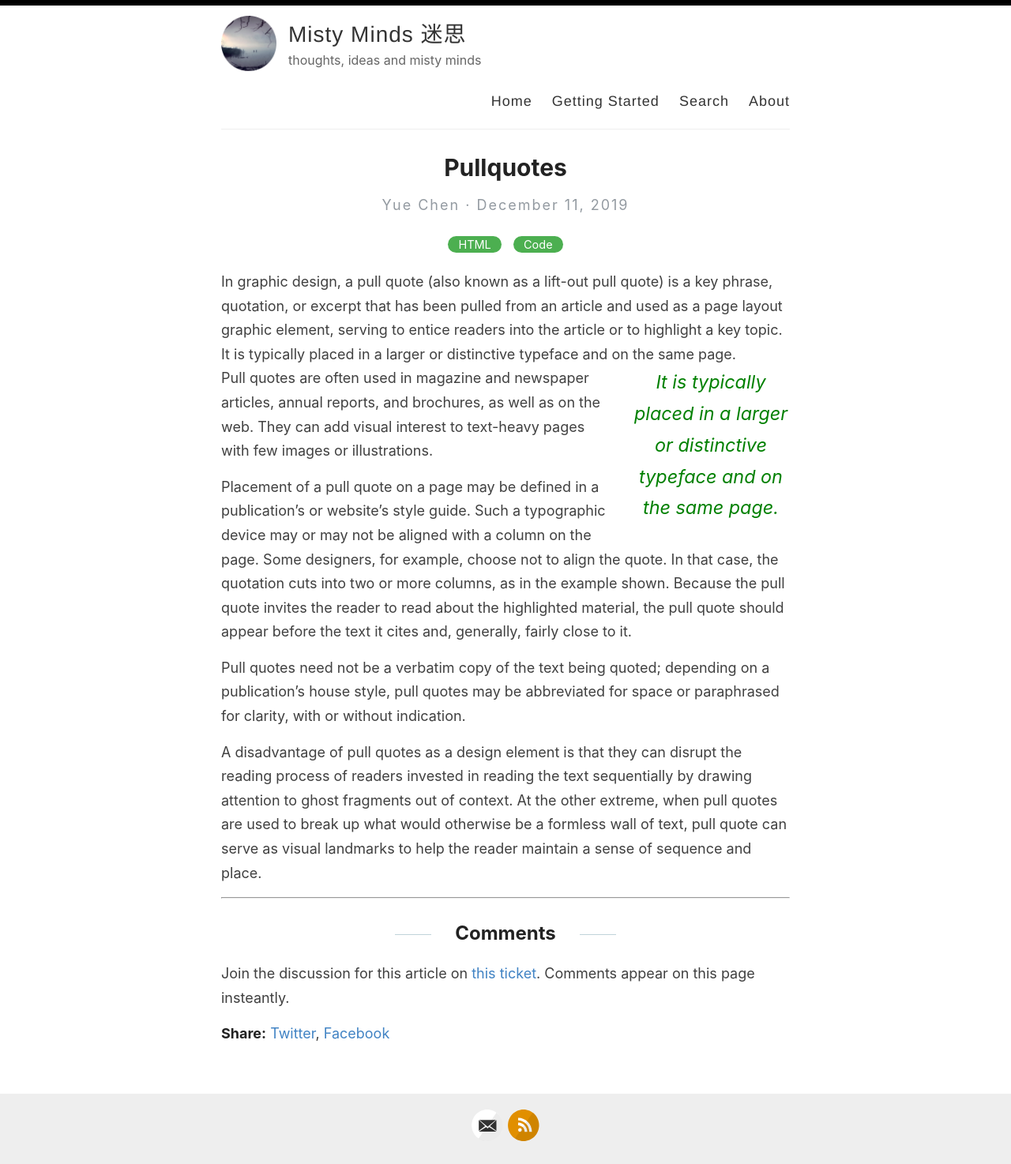
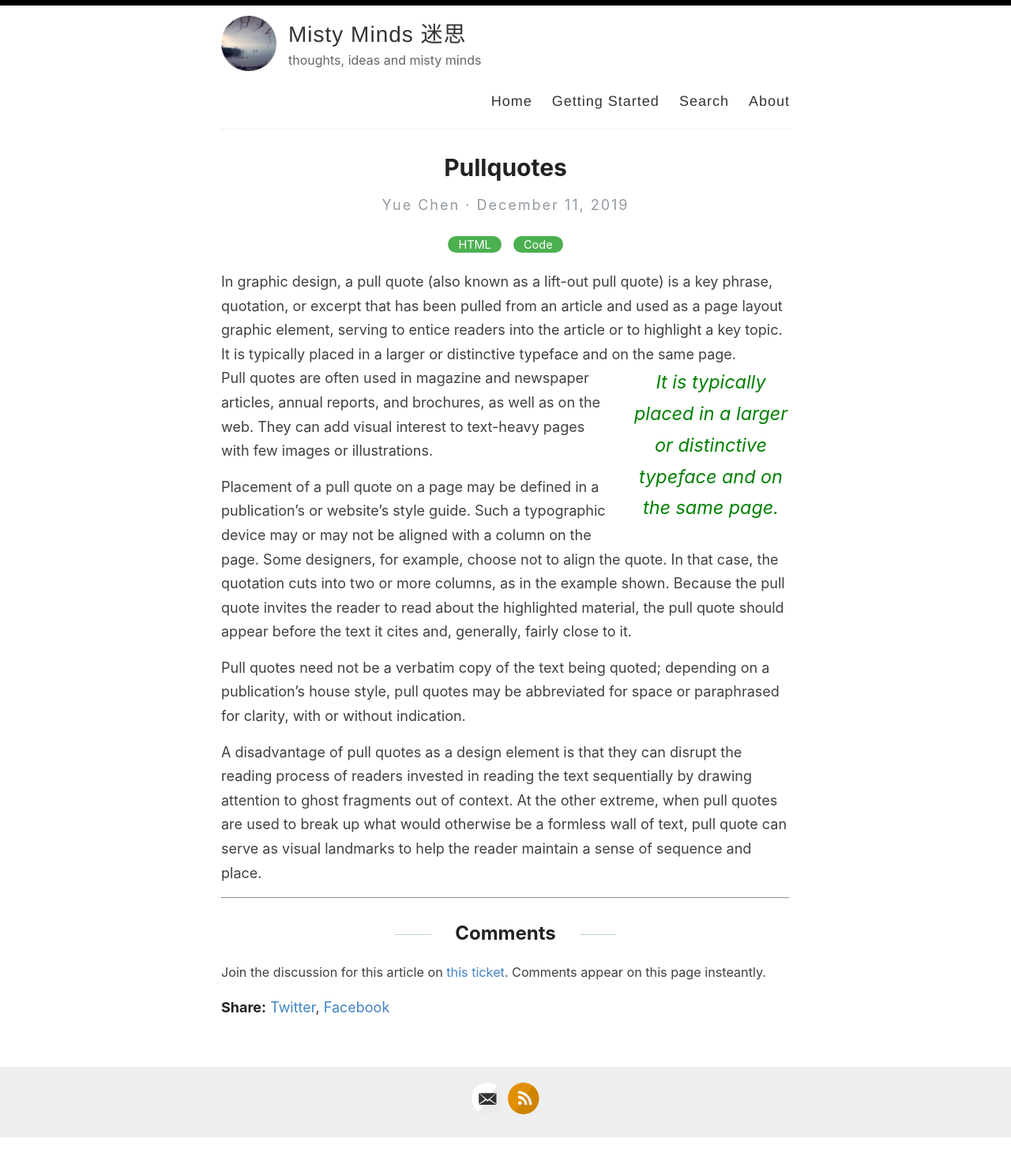
Before and after one commit to sbagga/mistyminds, a Jekyll site: the page built from _posts/2019-12-11-pullquotes.md, in a window 1280 px wide. Shown: the whole page at 79% size. Built offline with Jekyll 4.4.1, drawn with Linux system fonts in a browser that asks for light colours; after the commit the page ends 1441 px from its top, so only the background shows below that.

Commit message:
Update style.scss

```diff
--- a/assets/style.scss
+++ b/assets/style.scss
@@ -187,7 +187,7 @@ a {
 
 ul, ol {
   margin: 15px 0;
-  padding-left: 30px;
+  padding-left: 0px;
 }
 
 ul {
@@ -644,6 +644,11 @@ Modules - reusable parts of our design
 
 #gh-comment-li{
   margin-bottom: 25px;
+}
+
+#leave-a-comment
+{
+  font-size: 90%;
 }
 
 .text-link {
```
